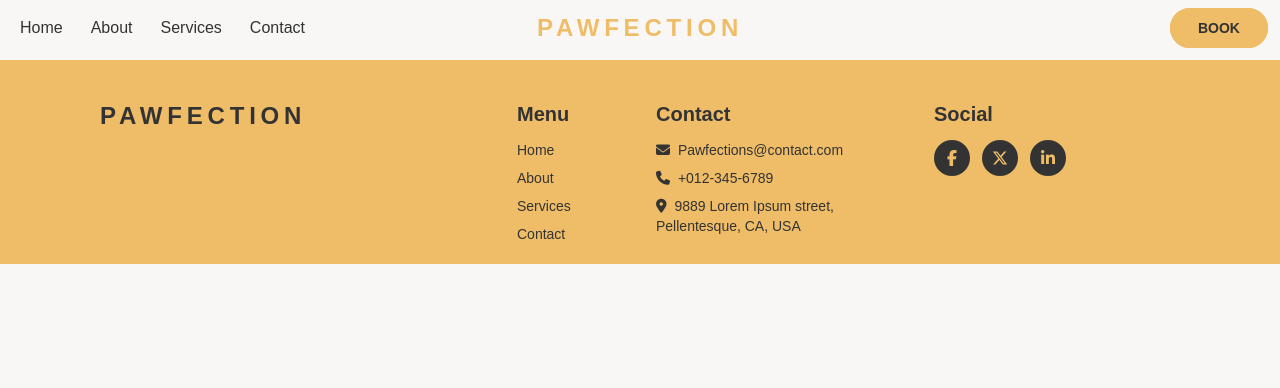
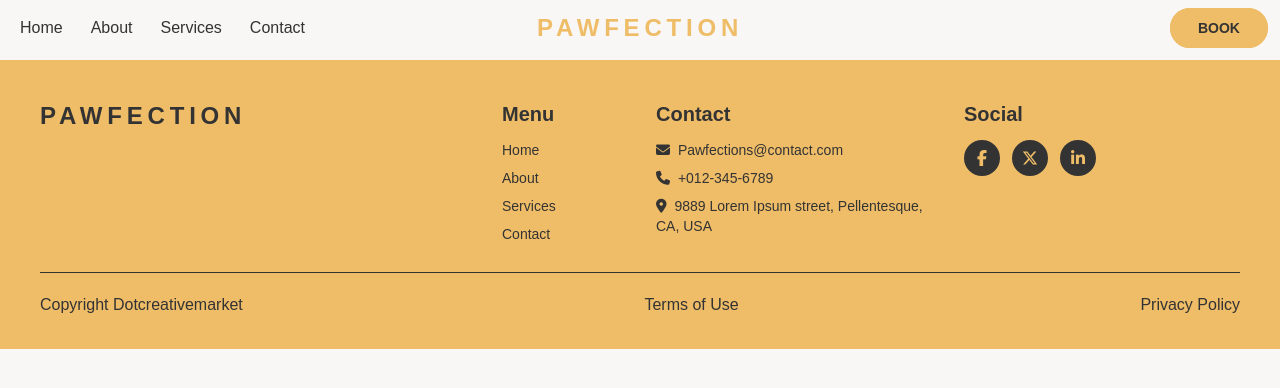
Before and after one commit to sahileclerx/pawfection, a website: page index.html in a window 1280 px wide. Drawn offline with Linux system fonts and the light colour scheme.

Commit message:
Footer Completed

```diff
--- a/index.html
+++ b/index.html
@@ -31,7 +31,7 @@
     <main class="mt-[60px]"></main>
 
     <footer class="bg-primary p-3 pt-10">
-        <div class="grid grid-cols-8 gap-8 justify-between max-w-[1080px] mx-auto">
+        <div class="grid grid-cols-8 gap-8 justify-between max-w-[1200px] mx-auto">
             <div class="col-span-8 md:col-span-3 sm:col-span-8">
                 <a href="#" class="logo uppercase font-bold text-xl tracking-[0.2rem] md:text-2xl md:tracking-[0.3rem]">pawfection</a>
             </div>
@@ -61,6 +61,9 @@
                 </ul>
             </div>
         </div>
+        <div class="border-t border-dark mt-5 py-5 max-w-[1200px] mx-auto flex gap-3 items-start justify-between flex-col sm:flex-row sm:items-center">
+            <a href="#">Copyright Dotcreativemarket </a><a href="#">Terms of Use</a><a href="#">Privacy Policy</a>
+        </div>
     </footer>
 
     <script src="assets/js/script.js"></script>
```
Also changed, not shown: assets/css/style.css.
